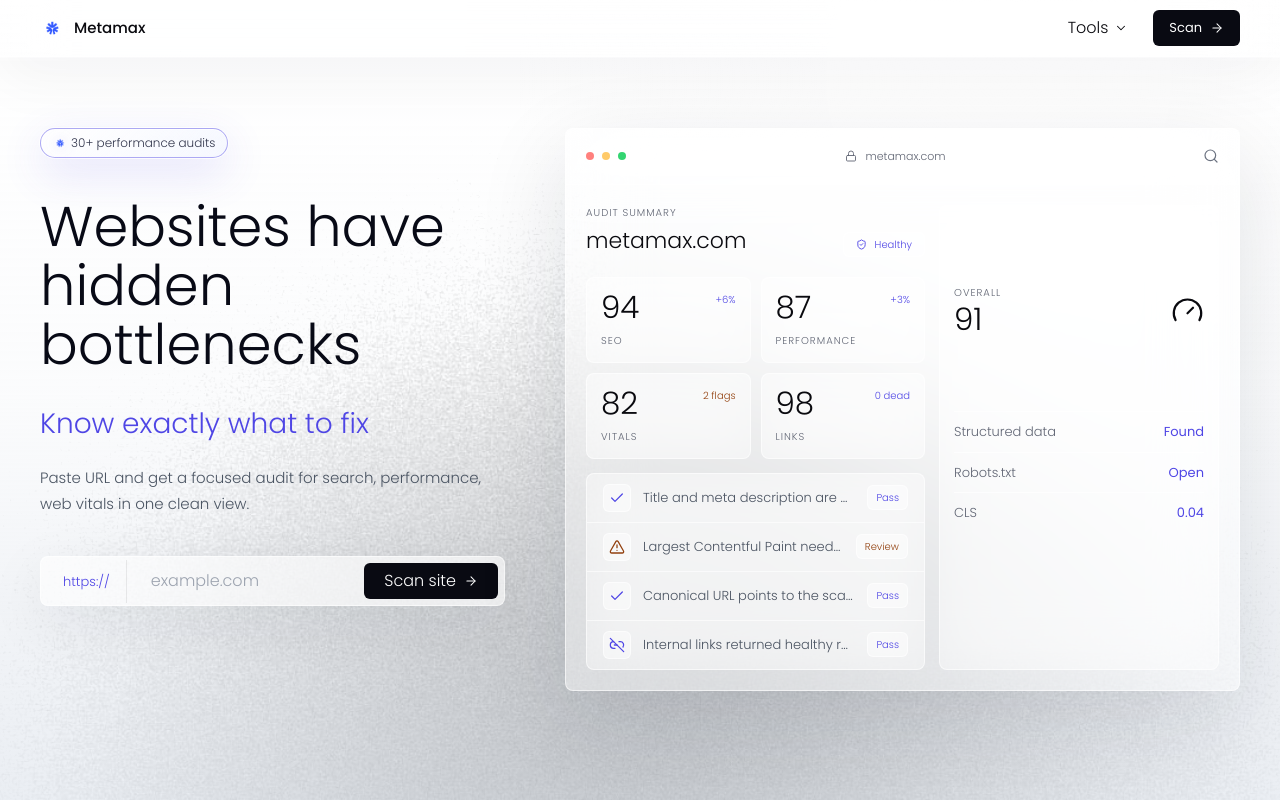
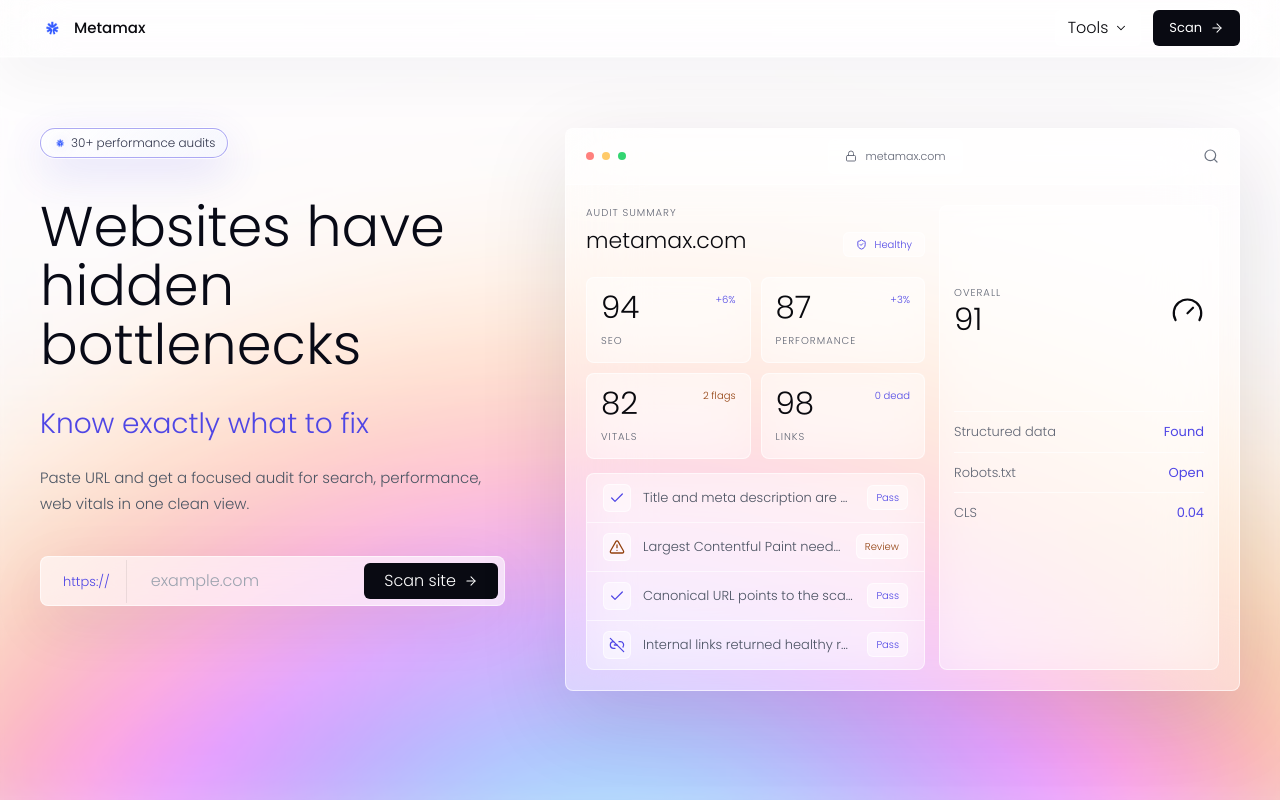
Before and after one commit to insanekrishnna/metamax, a Next.js app in the folder frontend/: page / in a window 1280 px wide. Shown: the top 800 px of the page. Built offline with nearby package versions, Linux system fonts and the light colour scheme.

Commit message:
setted up orange hero image

```diff
--- a/frontend/app/components/ScanClient.tsx
+++ b/frontend/app/components/ScanClient.tsx
@@ -464,16 +464,16 @@
     <>
       <div className="pointer-events-none fixed inset-0 -z-30">
         <Image
-          src="/w1.jpg"
+          src="/download.jpg"
           alt=""
           fill
           priority
           sizes="100vw"
-          className="h-full w-full object-cover object-center opacity-100 brightness-105 contrast-110"
+          className="h-full w-full scale-110 object-cover object-bottom opacity-95 blur-2xl saturate-125"
         />
       </div>
-      <div className="pointer-events-none fixed inset-0 -z-20 bg-[linear-gradient(180deg,rgba(255,255,255,0.16)_0%,rgba(244,246,249,0.34)_48%,rgba(226,231,238,0.74)_100%)]" />
-      <div className="pointer-events-none fixed inset-0 -z-10 bg-[radial-gradient(circle_at_78%_10%,rgba(255,255,255,0.78),transparent_30rem)]" />
+      <div className="pointer-events-none fixed inset-0 -z-20 bg-[linear-gradient(180deg,rgba(255,255,255,0.86)_0%,rgba(255,255,255,0.54)_44%,rgba(245,247,255,0.38)_100%)]" />
+      <div className="pointer-events-none fixed inset-0 -z-10 bg-white/18 backdrop-blur-[2px]" />
     </>
   );
 }
--- a/frontend/app/page.tsx
+++ b/frontend/app/page.tsx
@@ -45,16 +45,16 @@
     <>
       <div className="pointer-events-none fixed inset-0 -z-30">
         <Image
-          src="/w1.jpg"
+          src="/download.jpg"
           alt=""
           fill
           priority
           sizes="100vw"
-          className="h-full w-full object-cover object-center opacity-100 brightness-105 contrast-110"
+          className="h-full w-full scale-110 object-cover object-bottom opacity-95 blur-2xl saturate-125"
         />
       </div>
-      <div className="pointer-events-none fixed inset-0 -z-20 bg-[linear-gradient(180deg,rgba(255,255,255,0.18)_0%,rgba(244,246,249,0.34)_48%,rgba(226,231,238,0.72)_100%)]" />
-      <div className="pointer-events-none fixed inset-0 -z-10 bg-[radial-gradient(circle_at_78%_10%,rgba(255,255,255,0.78),transparent_30rem)]" />
+      <div className="pointer-events-none fixed inset-0 -z-20 bg-[linear-gradient(180deg,rgba(255,255,255,0.86)_0%,rgba(255,255,255,0.54)_44%,rgba(245,247,255,0.38)_100%)]" />
+      <div className="pointer-events-none fixed inset-0 -z-10 bg-white/18 backdrop-blur-[2px]" />
     </>
   );
 }
--- a/frontend/app/scan/page.tsx
+++ b/frontend/app/scan/page.tsx
@@ -3,7 +3,7 @@
 
 export default function ScanPage() {
   return (
-    <Suspense fallback={<div className="min-h-screen bg-[linear-gradient(180deg,rgba(255,255,255,0.16),rgba(226,231,238,0.74)),url('/w1.jpg')] bg-cover bg-center" />}>
+    <Suspense fallback={<div className="min-h-screen bg-[linear-gradient(180deg,rgba(255,255,255,0.86),rgba(245,247,255,0.38)),url('/download.jpg')] bg-cover bg-bottom" />}>
       <ScanClient />
     </Suspense>
   );
```
